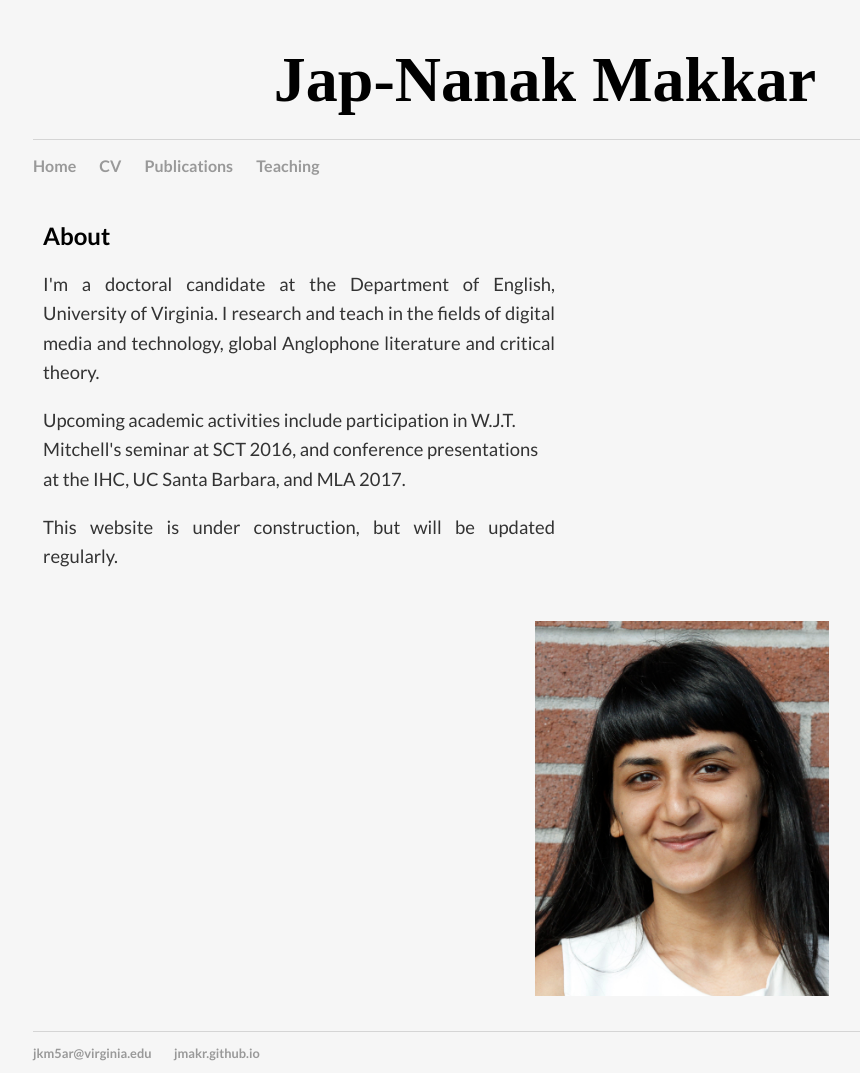
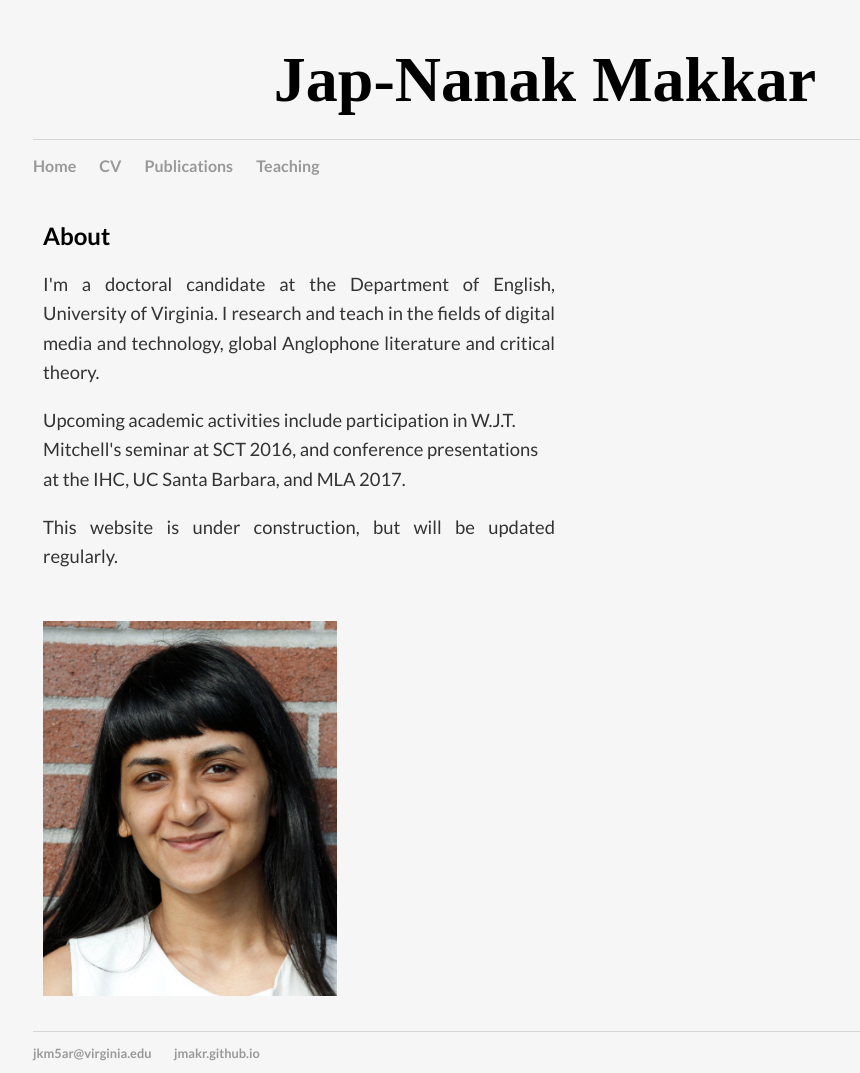
Before and after one commit to jmakr/jmakr.github.io, a Jekyll site: the page built from index.html, in a window 1280 px wide. Shown: the whole page, without its empty margins (95-955 px from the left). Built offline with Jekyll 4.4.1, drawn with Linux system fonts in a browser that asks for light colours.

Commit message:
Update main.css

```diff
--- a/css/main.css
+++ b/css/main.css
@@ -48,24 +48,20 @@ p {
     line-height: 1.6em;
     color: #333;
 }
-.wrap {
-  width:100%;
-  height:400px;
 
-}
 
 .blurb {
+    float: left;
     width: 50%;
     height: 400px;
-    float: left;
     padding:10px;
 
 }
 
 .image {
+    float:left;
     width: 50%;
     height: 400px;
-    float:right;
     padding:10px;
 
 }
```
